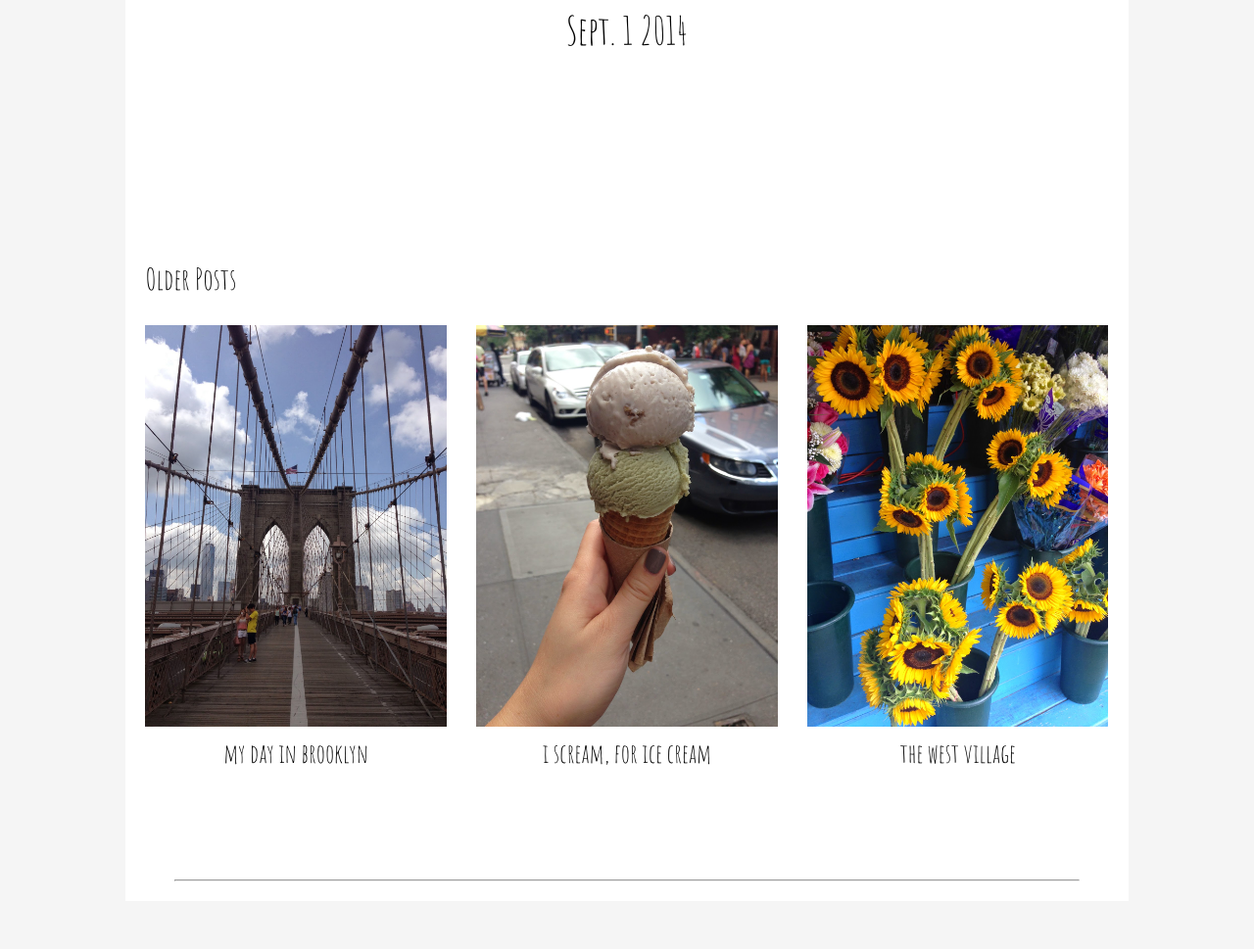
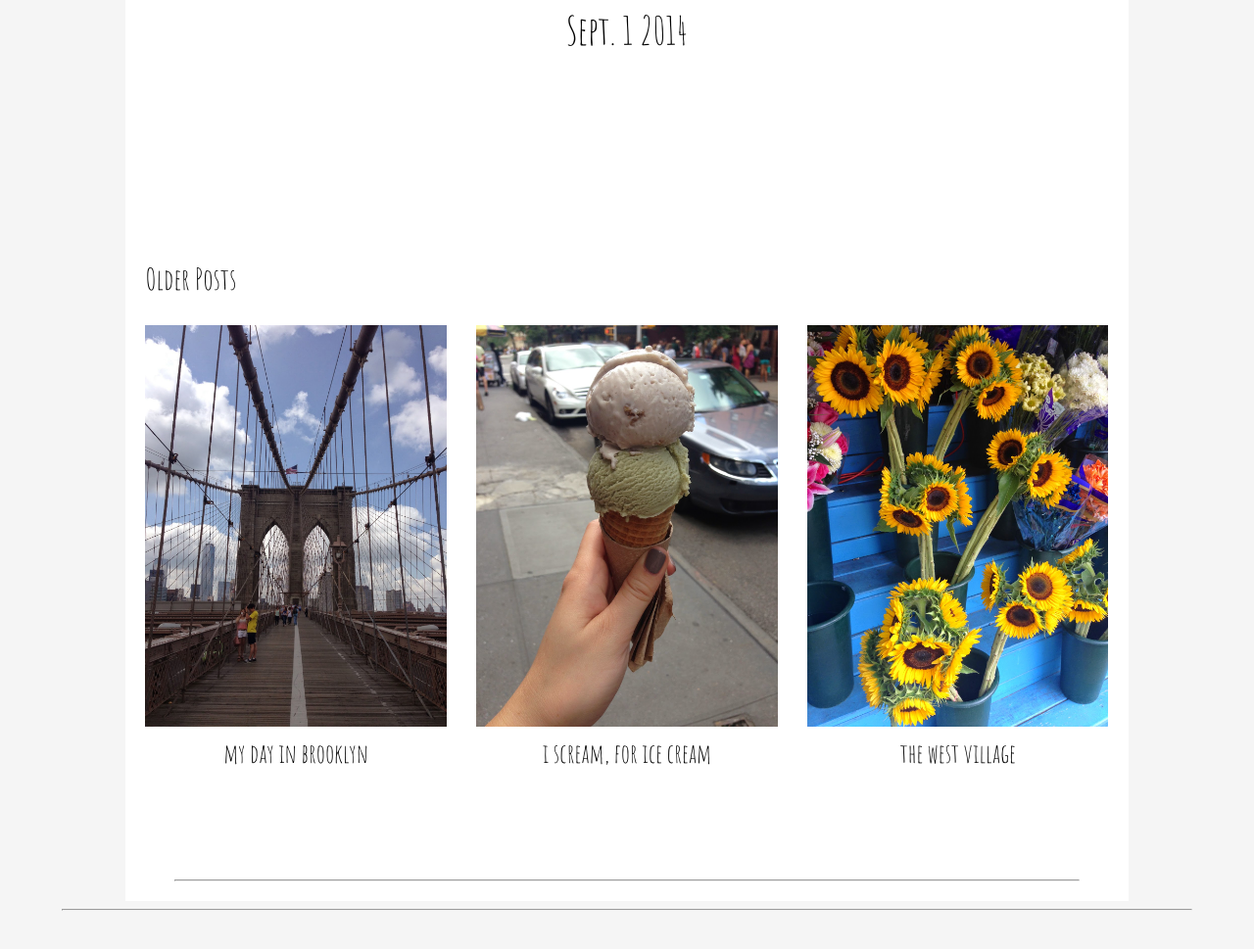
Before and after one commit to abirnberg/RampUp-Project, a plain HTML site: page RampUp New Project/index.html in a window 1280 px wide. Shown: the part 958-1927 px from the top of the page at 98% size. Drawn offline with Linux system fonts and the light colour scheme.

Commit message:
Fake Change to Version 1

```diff
--- a/RampUp New Project/index.html
+++ b/RampUp New Project/index.html
@@ -45,6 +45,8 @@
 
 	</div>
 
+	<hr class="hrlong">
+
 <br>
 <br>
 <br>
```
